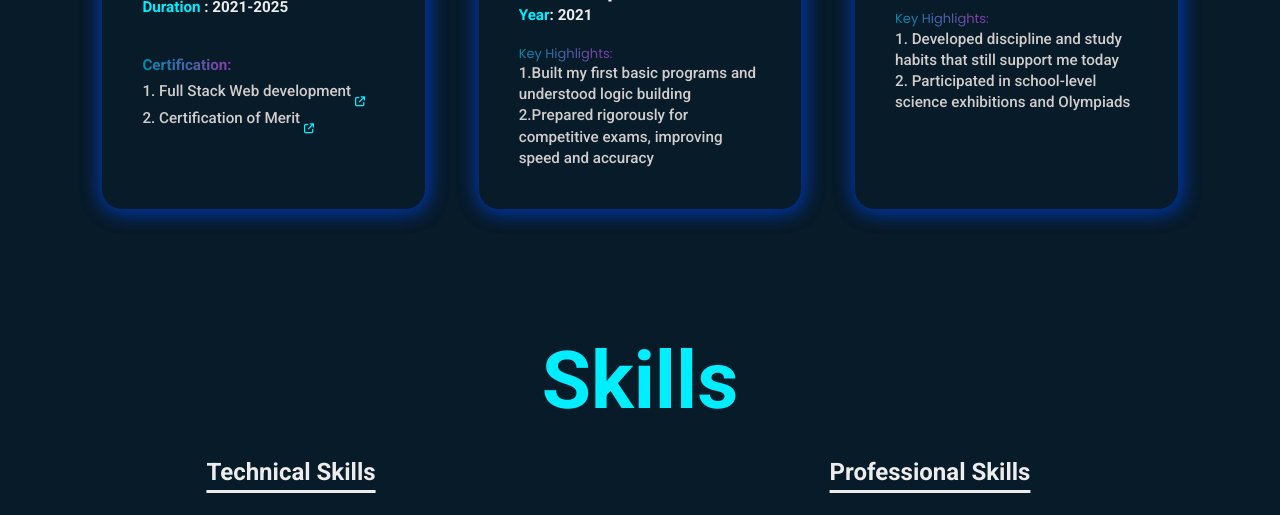
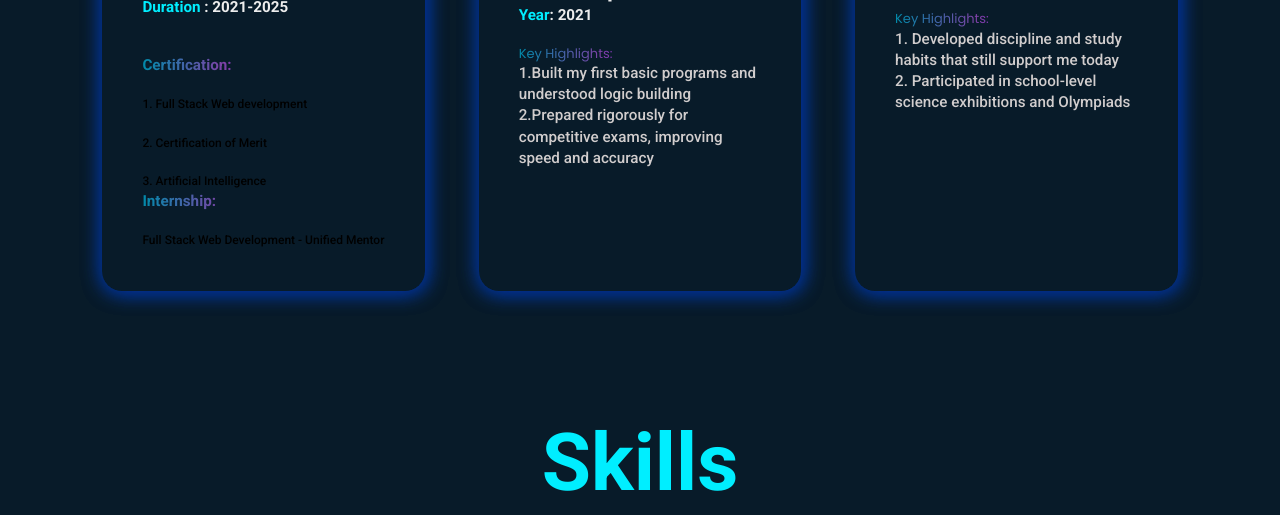
Before and after one commit to cool-notavailable/Gaurav-portfolio.github.io, a plain HTML site: page index.html in a window 1280 px wide. Shown: the part 1682-2197 px from the top of the page. Drawn offline with nearby package versions, Linux system fonts and the light colour scheme; a web font is replaced by a local one.

Commit message:
Update index.html

```diff
--- a/index.html
+++ b/index.html
@@ -110,8 +110,11 @@
           <h3><span class="color">University</span>: [ <a href="https://aktu.ac.in/" id="School" target="_blank"> AKTU</a>/<a href="https://www.ipec.org.in/" id="School" target="_blank">IPEC</a>]</h3>
           <h3> <span class="color">Duration</span> : 2021-2025</h3><br><br>
          <h3 class="gradient">Certification: </h3>
-         <h3 id="Highlight"> 1. Full Stack Web development  <a href="https://drive.google.com/file/d/1-Z9QDEK_DJyJlFgZvhhytpoEdylZ2Iag/view?usp=sharing" target="_blank"><i class="fa-solid fa-arrow-up-right-from-square " id="educationIcon" ></i></a>
-         <h3 id="Highlight"> 2. Certification of Merit <a href="https://drive.google.com/file/d/1RIMjy9a91mfmBRrrxzjK_ePxiEv91VYQ/view?usp=sharing"  target="_blank"><i class="fa-solid fa-arrow-up-right-from-square" id="educationIcon" ></i></a></h3>
+         <h3 id="Highlight"><a href="https://drive.google.com/file/d/1-Z9QDEK_DJyJlFgZvhhytpoEdylZ2Iag/view?usp=sharing" target="_blank"> 1. Full Stack Web development </a>
+         <h3 id="Highlight"><a href="https://drive.google.com/file/d/1RIMjy9a91mfmBRrrxzjK_ePxiEv91VYQ/view?usp=sharing"  target="_blank"> 2. Certification of Merit </a></h3>
+         <h3 id="Highlight"><a href="https://drive.google.com/file/d/1OSPwg4utCbX2_y7a96ItYA-YcmXk0cKU/view?usp=sharing"  target="_blank"> 3. Artificial Intelligence </a></h3>
+         <h3 class="gradient">Internship: </h3>
+         <h3 id="Highlight"><a href="https://drive.google.com/file/d/1fl8tRAduepbr7qjISlr4aI9elQMqBI1r/view?usp=sharing"  target="_blank">Full Stack Web Development -  Unified Mentor </a></h3>
         </div>
         <!-- list 2 -->
          <div class="services-listitems">
```
